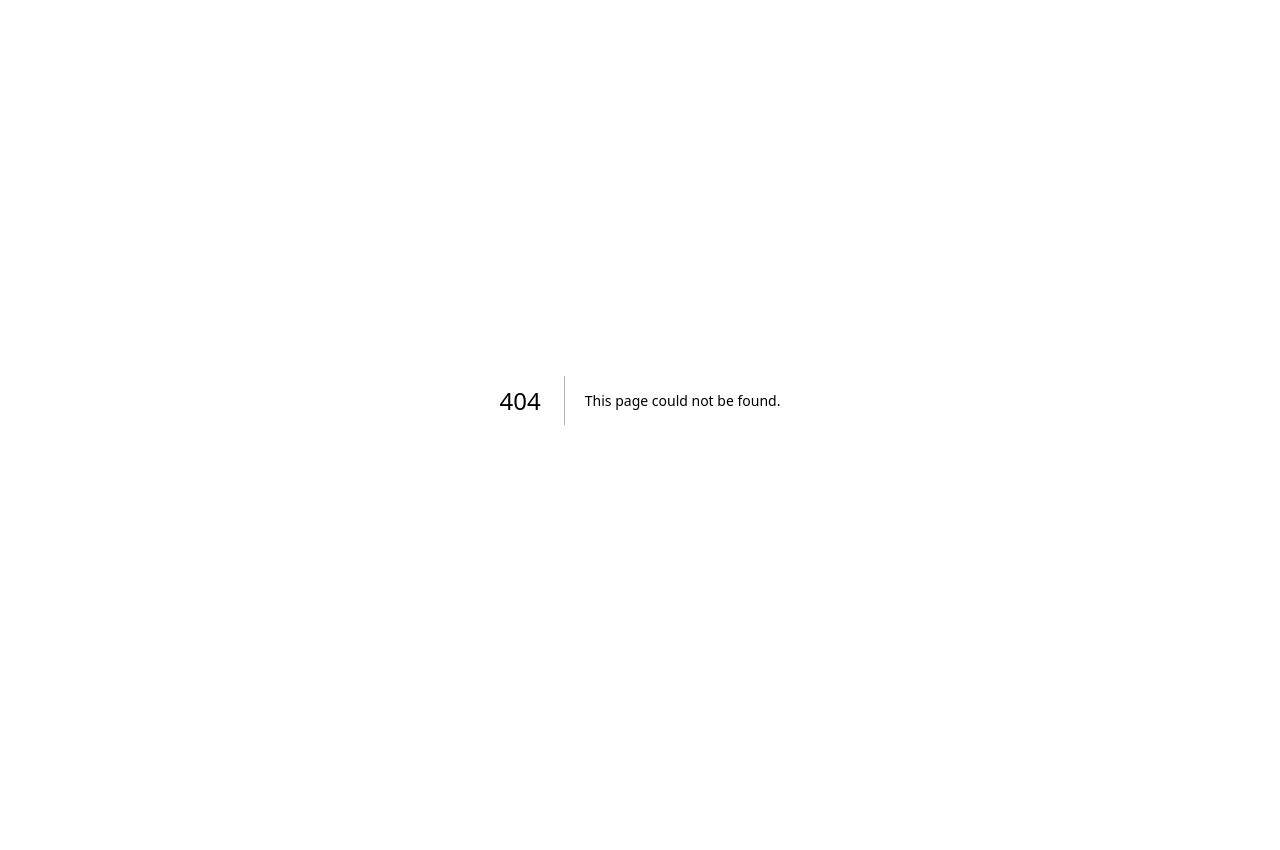
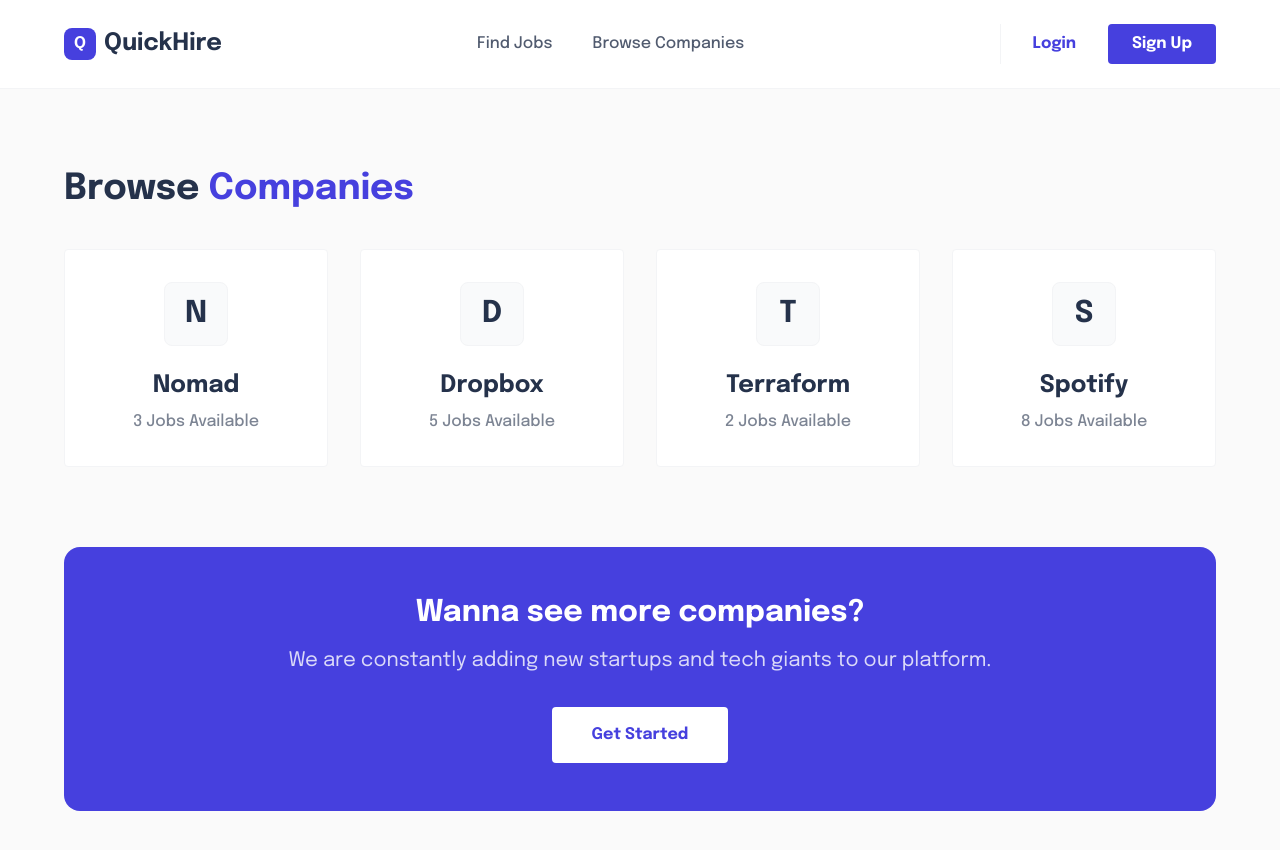
Before and after one commit to Harun-09/quickhire-web, a Next.js app: page /companies in a window 1280 px wide. Before the commit this address had no page. Shown: the top 850 px of the page. Before the commit the page ends 800 px from the top, so only its background shows below. Built offline with nearby package versions, Linux system fonts and the light colour scheme.

Commit message:
feat(web): add companies browsing page

```diff
--- /dev/null
+++ b/pages/companies.js
@@ -0,0 +1,37 @@
+import Navbar from '../components/Navbar';
+
+export default function Companies() {
+    const companies = [
+        { name: 'Nomad', jobs: 3, icon: 'N' },
+        { name: 'Dropbox', jobs: 5, icon: 'D' },
+        { name: 'Terraform', jobs: 2, icon: 'T' },
+        { name: 'Spotify', jobs: 8, icon: 'S' },
+    ];
+
+    return (
+        <div className="min-h-screen bg-zinc-50 font-sans">
+            <Navbar />
+            <main className="px-16 py-20 max-w-7xl mx-auto">
+                <h1 className="text-navy text-4xl font-bold mb-10">Browse <span className="text-primary">Companies</span></h1>
+
+                <div className="grid grid-cols-1 sm:grid-cols-2 md:grid-cols-4 gap-8">
+                    {companies.map(company => (
+                        <div key={company.name} className="p-8 bg-white border border-gray-100 rounded-sm hover:shadow-xl transition-shadow cursor-pointer text-center group">
+                            <div className="w-16 h-16 bg-gray-50 border border-gray-100 rounded-lg flex items-center justify-center text-3xl font-bold text-navy mx-auto mb-6 group-hover:bg-primary group-hover:text-white transition-colors">
+                                {company.icon}
+                            </div>
+                            <h3 className="text-navy font-bold text-2xl mb-2">{company.name}</h3>
+                            <p className="text-muted-text font-medium">{company.jobs} Jobs Available</p>
+                        </div>
+                    ))}
+                </div>
+
+                <div className="mt-20 p-12 bg-primary rounded-2xl text-white text-center">
+                    <h2 className="text-3xl font-bold mb-4">Wanna see more companies?</h2>
+                    <p className="text-white/80 text-xl mb-8">We are constantly adding new startups and tech giants to our platform.</p>
+                    <button className="bg-white text-primary px-10 py-4 font-bold rounded-sm hover:bg-gray-100 transition-colors">Get Started</button>
+                </div>
+            </main>
+        </div>
+    );
+}
```
